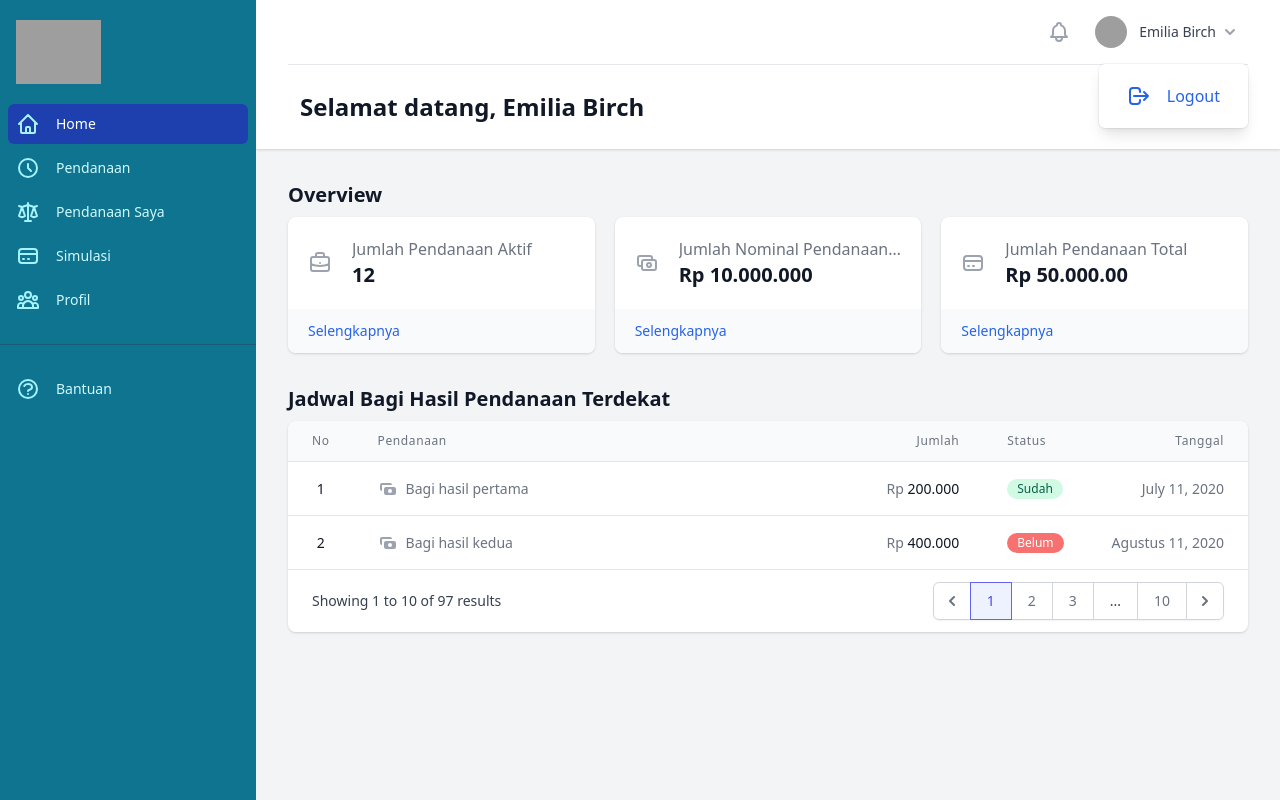
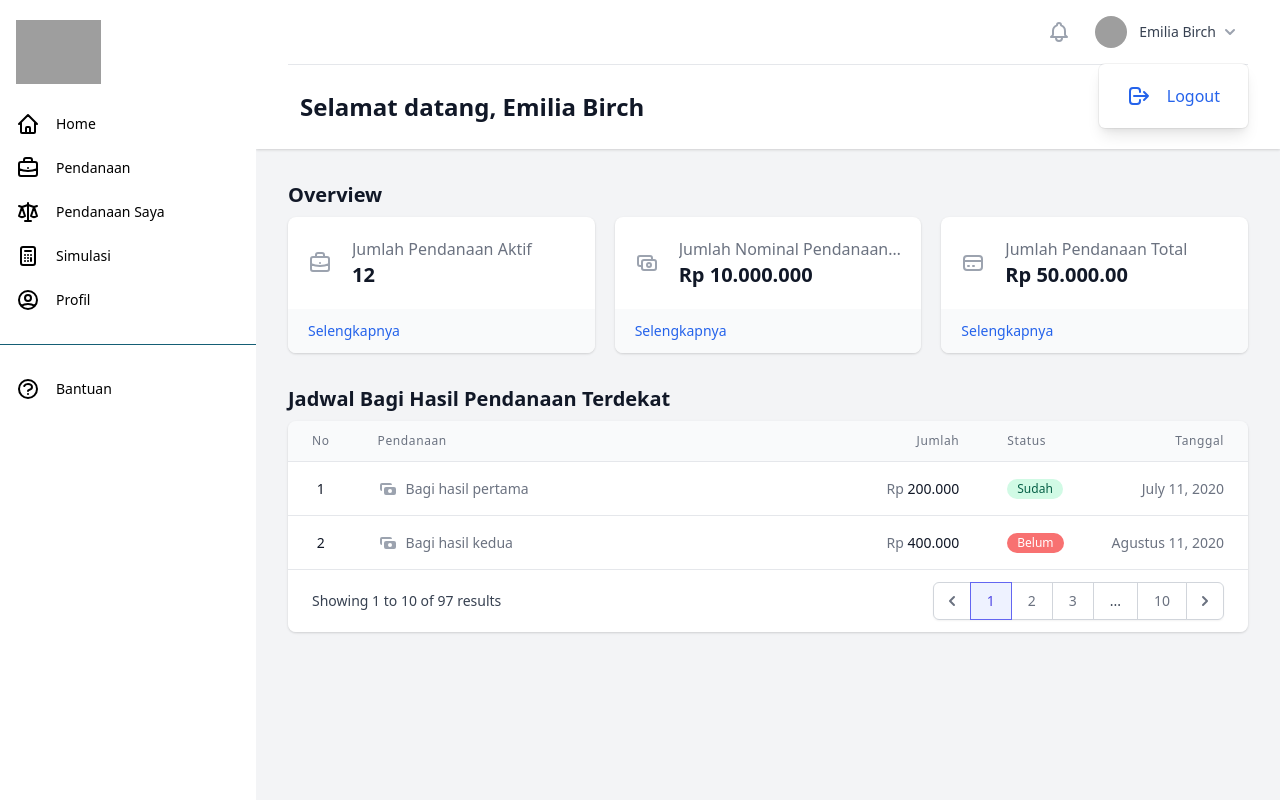
Before and after one commit to wildanalifr/swn, a website: page views/dashboard-pendana.html in a window 1280 px wide. Drawn offline with Linux system fonts and the light colour scheme; grey boxes are pictures that could not be loaded.

Commit message:
update dashboard-pendanaan

```diff
--- a/views/dashboard-pendana.html
+++ b/views/dashboard-pendana.html
@@ -43,58 +43,55 @@
       <div class="hidden lg:flex lg:flex-shrink-0">
         <div class="flex flex-col w-64">
           <!-- Sidebar component, swap this element with another sidebar if you like -->
-          <div class="flex flex-col flex-grow bg-cyan-700 pt-5 pb-4 overflow-y-auto">
+          <div class="flex flex-col flex-grow bg-white pt-5 pb-4 overflow-y-auto">
             <div class="flex items-center flex-shrink-0 px-4">
-              <img class="h-16 w-auto" src="https://swn.co.id/assets/img/logo/logo_only_compressed.png" alt="Easywire logo" />
+              <img class="h-16 w-auto" src="https://swn.co.id/assets/img/logo/logo_text_compressed.png" alt="Easywire logo" />
             </div>
             <nav class="mt-5 flex-1 flex flex-col divide-y divide-cyan-800 overflow-y-auto" aria-label="Sidebar">
               <div class="px-2 space-y-1">
                 <!-- Current: "bg-cyan-800 text-white", Default: "text-cyan-100 hover:text-white hover:bg-cyan-600" -->
-                <a href="#" class="bg-blue-800 text-white group flex items-center px-2 py-2 text-sm leading-6 font-medium rounded-md" aria-current="page">
+                <a href="#" class="text-black hover:text-blue-800 group flex items-center px-2 py-2 text-sm leading-6 font-medium rounded-md" aria-current="page">
                   <!-- Heroicon name: outline/home -->
-                  <svg class="mr-4 flex-shrink-0 h-6 w-6 text-cyan-200" xmlns="http://www.w3.org/2000/svg" fill="none" viewBox="0 0 24 24" stroke="currentColor" aria-hidden="true">
+                  <svg class="mr-4 flex-shrink-0 h-6 w-6" xmlns="http://www.w3.org/2000/svg" fill="none" viewBox="0 0 24 24" stroke="currentColor" aria-hidden="true">
                     <path stroke-linecap="round" stroke-linejoin="round" stroke-width="2" d="M3 12l2-2m0 0l7-7 7 7M5 10v10a1 1 0 001 1h3m10-11l2 2m-2-2v10a1 1 0 01-1 1h-3m-6 0a1 1 0 001-1v-4a1 1 0 011-1h2a1 1 0 011 1v4a1 1 0 001 1m-6 0h6" />
                   </svg>
                   Home
                 </a>
 
-                <a href="#" class="text-cyan-100 hover:text-white hover:bg-blue-800 group flex items-center px-2 py-2 text-sm leading-6 font-medium rounded-md">
-                  <!-- Heroicon name: outline/clock -->
-                  <svg class="mr-4 flex-shrink-0 h-6 w-6 text-cyan-200" xmlns="http://www.w3.org/2000/svg" fill="none" viewBox="0 0 24 24" stroke="currentColor" aria-hidden="true">
-                    <path stroke-linecap="round" stroke-linejoin="round" stroke-width="2" d="M12 8v4l3 3m6-3a9 9 0 11-18 0 9 9 0 0118 0z" />
+                <a href="#" class="text-black hover:text-blue-800 group flex items-center px-2 py-2 text-sm leading-6 font-medium rounded-md">
+                  <svg xmlns="http://www.w3.org/2000/svg" class="mr-4 flex-shrink-0 h-6 w-6" fill="none" viewBox="0 0 24 24" stroke="currentColor">
+                    <path stroke-linecap="round" stroke-linejoin="round" stroke-width="2" d="M21 13.255A23.931 23.931 0 0112 15c-3.183 0-6.22-.62-9-1.745M16 6V4a2 2 0 00-2-2h-4a2 2 0 00-2 2v2m4 6h.01M5 20h14a2 2 0 002-2V8a2 2 0 00-2-2H5a2 2 0 00-2 2v10a2 2 0 002 2z" />
                   </svg>
                   Pendanaan
                 </a>
 
-                <a href="#" class="text-cyan-100 hover:text-white hover:bg-blue-800 group flex items-center px-2 py-2 text-sm leading-6 font-medium rounded-md">
+                <a href="#" class="text-black hover:text-blue-800 group flex items-center px-2 py-2 text-sm leading-6 font-medium rounded-md">
                   <!-- Heroicon name: outline/scale -->
-                  <svg class="mr-4 flex-shrink-0 h-6 w-6 text-cyan-200" xmlns="http://www.w3.org/2000/svg" fill="none" viewBox="0 0 24 24" stroke="currentColor" aria-hidden="true">
+                  <svg class="mr-4 flex-shrink-0 h-6 w-6" xmlns="http://www.w3.org/2000/svg" fill="none" viewBox="0 0 24 24" stroke="currentColor" aria-hidden="true">
                     <path stroke-linecap="round" stroke-linejoin="round" stroke-width="2" d="M3 6l3 1m0 0l-3 9a5.002 5.002 0 006.001 0M6 7l3 9M6 7l6-2m6 2l3-1m-3 1l-3 9a5.002 5.002 0 006.001 0M18 7l3 9m-3-9l-6-2m0-2v2m0 16V5m0 16H9m3 0h3" />
                   </svg>
                   Pendanaan Saya
                 </a>
 
-                <a href="#" class="text-cyan-100 hover:text-white hover:bg-blue-800 group flex items-center px-2 py-2 text-sm leading-6 font-medium rounded-md">
-                  <!-- Heroicon name: outline/credit-card -->
-                  <svg class="mr-4 flex-shrink-0 h-6 w-6 text-cyan-200" xmlns="http://www.w3.org/2000/svg" fill="none" viewBox="0 0 24 24" stroke="currentColor" aria-hidden="true">
-                    <path stroke-linecap="round" stroke-linejoin="round" stroke-width="2" d="M3 10h18M7 15h1m4 0h1m-7 4h12a3 3 0 003-3V8a3 3 0 00-3-3H6a3 3 0 00-3 3v8a3 3 0 003 3z" />
+                <a href="#" class="text-black hover:text-blue-800 group flex items-center px-2 py-2 text-sm leading-6 font-medium rounded-md">
+                  <svg xmlns="http://www.w3.org/2000/svg" class="mr-4 flex-shrink-0 h-6 w-6" fill="none" viewBox="0 0 24 24" stroke="currentColor">
+                    <path stroke-linecap="round" stroke-linejoin="round" stroke-width="2" d="M9 7h6m0 10v-3m-3 3h.01M9 17h.01M9 14h.01M12 14h.01M15 11h.01M12 11h.01M9 11h.01M7 21h10a2 2 0 002-2V5a2 2 0 00-2-2H7a2 2 0 00-2 2v14a2 2 0 002 2z" />
                   </svg>
                   Simulasi
                 </a>
 
-                <a href="#" class="text-cyan-100 hover:text-white hover:bg-blue-800 group flex items-center px-2 py-2 text-sm leading-6 font-medium rounded-md">
-                  <!-- Heroicon name: outline/user-group -->
-                  <svg class="mr-4 flex-shrink-0 h-6 w-6 text-cyan-200" xmlns="http://www.w3.org/2000/svg" fill="none" viewBox="0 0 24 24" stroke="currentColor" aria-hidden="true">
-                    <path stroke-linecap="round" stroke-linejoin="round" stroke-width="2" d="M17 20h5v-2a3 3 0 00-5.356-1.857M17 20H7m10 0v-2c0-.656-.126-1.283-.356-1.857M7 20H2v-2a3 3 0 015.356-1.857M7 20v-2c0-.656.126-1.283.356-1.857m0 0a5.002 5.002 0 019.288 0M15 7a3 3 0 11-6 0 3 3 0 016 0zm6 3a2 2 0 11-4 0 2 2 0 014 0zM7 10a2 2 0 11-4 0 2 2 0 014 0z" />
+                <a href="#" class="text-black hover:text-blue-800 group flex items-center px-2 py-2 text-sm leading-6 font-medium rounded-md">
+                  <svg xmlns="http://www.w3.org/2000/svg" class="mr-4 flex-shrink-0 h-6 w-6" fill="none" viewBox="0 0 24 24" stroke="currentColor">
+                    <path stroke-linecap="round" stroke-linejoin="round" stroke-width="2" d="M5.121 17.804A13.937 13.937 0 0112 16c2.5 0 4.847.655 6.879 1.804M15 10a3 3 0 11-6 0 3 3 0 016 0zm6 2a9 9 0 11-18 0 9 9 0 0118 0z" />
                   </svg>
                   Profil
                 </a>
               </div>
               <div class="mt-6 pt-6">
                 <div class="px-2 space-y-1">
-                  <a href="#" class="group flex items-center px-2 py-2 text-sm leading-6 font-medium rounded-md text-cyan-100 hover:text-white hover:bg-blue-800">
+                  <a href="#" class="group flex items-center px-2 py-2 text-sm leading-6 font-medium rounded-md text-black hover:text-blue-800">
                     <!-- Heroicon name: outline/question-mark-circle -->
-                    <svg class="mr-4 h-6 w-6 text-cyan-200" xmlns="http://www.w3.org/2000/svg" fill="none" viewBox="0 0 24 24" stroke="currentColor" aria-hidden="true">
+                    <svg class="mr-4 h-6 w-6" xmlns="http://www.w3.org/2000/svg" fill="none" viewBox="0 0 24 24" stroke="currentColor" aria-hidden="true">
                       <path stroke-linecap="round" stroke-linejoin="round" stroke-width="2" d="M8.228 9c.549-1.165 2.03-2 3.772-2 2.21 0 4 1.343 4 3 0 1.4-1.278 2.575-3.006 2.907-.542.104-.994.54-.994 1.093m0 3h.01M21 12a9 9 0 11-18 0 9 9 0 0118 0z" />
                     </svg>
                     Bantuan
```
Also changed, not shown: public/css/style.css.
